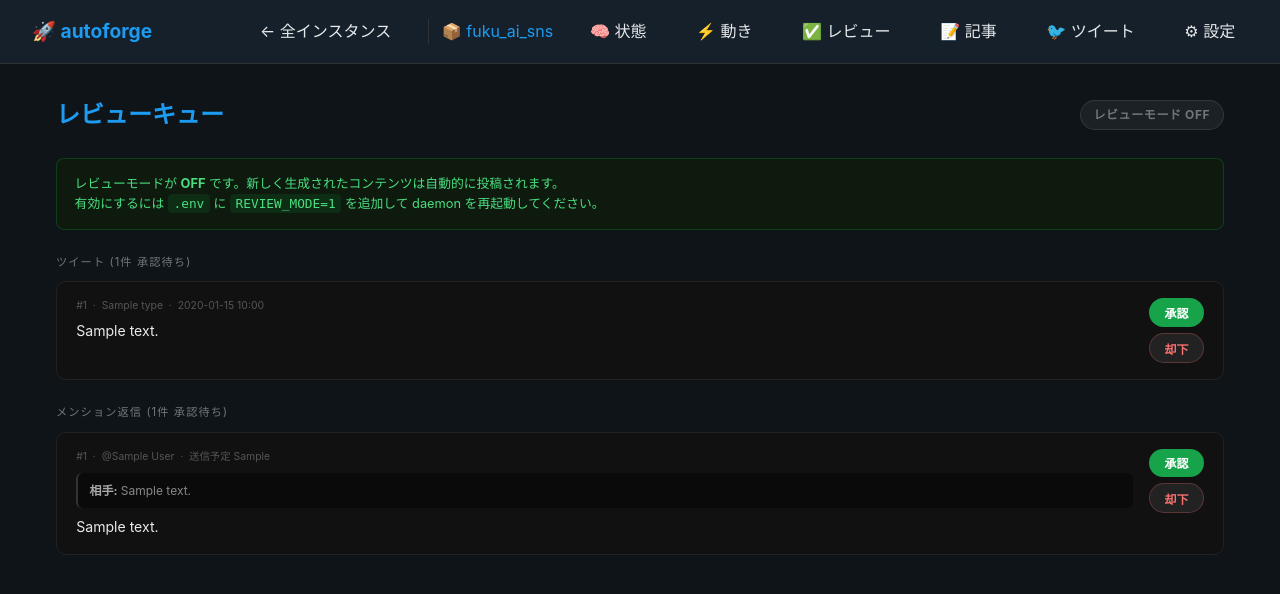
After one commit to k-tsu1007/autoforge, a FastAPI app: template webapp/templates/review.html in a window 1280 px wide. The commit adds this page. Shown: the top 594 px of the page. Run offline with FastAPI, Linux system fonts and the light colour scheme; the template is opened without the code that fills it: most values are stand-ins (such as "Sample title", 1, 10 or a date in 2020).

Commit message:
feat: review queue — approve/reject generated content before posting
- REVIEW_MODE=1 (.env) を設定すると新規ツイート・メンション返信が承認待ち状態で保留
- tweet_queue / mention_reply_queue に approved カラム追加 (NULL=保留, 1=承認, 0=却下)
- poster.py / run_send() は approved=1 のみ処理
- /review ページ: 承認待ち一覧をHTMXボタンで承認/却下
- base.html ナビに「✅ レビュー」リンク追加

Co-Authored-By: Claude Sonnet 4.6 <noreply@anthropic.com>

```diff
--- a/platforms/x/poster.py
+++ b/platforms/x/poster.py
@@ -393,7 +393,7 @@ def post_next_from_db(dry_run: bool = False) -> dict:
     now_iso = datetime.now(timezone(timedelta(hours=9))).isoformat()
     rows = conn.execute(
         "SELECT id, type, text FROM tweet_queue "
-        "WHERE posted=0 AND COALESCE(fail_count,0) < 3 "
+        "WHERE posted=0 AND COALESCE(fail_count,0) < 3 AND COALESCE(approved,1)=1 "
         "AND (scheduled_at IS NULL OR scheduled_at <= ?) "
         "ORDER BY CASE WHEN type='リンク付き' THEN 0 ELSE 1 END, id DESC",
         (now_iso,),
--- a/webapp/server.py
+++ b/webapp/server.py
@@ -242,6 +242,62 @@ def dash_partial(request: Request, user: str = Depends(check_auth)):
     from webapp.brain import build_brain_data
     data = build_brain_data()
     return templates.TemplateResponse(request=request, name="dash/dash_partial.html", context={"data": data})
+
+
+@app.get("/review", response_class=HTMLResponse)
+def review_page(request: Request, user: str = Depends(check_auth)):
+    """レビューキュー — 承認待ちのツイート・メンション返信を確認して承認/却下する。"""
+    from core.db import get_connection, review_mode_enabled
+    conn = get_connection()
+    tweets = [dict(r) for r in conn.execute(
+        "SELECT id, type, text, added_at FROM tweet_queue "
+        "WHERE posted=0 AND approved IS NULL ORDER BY id DESC"
+    ).fetchall()]
+    replies = [dict(r) for r in conn.execute(
+        "SELECT id, mention_author, mention_text, reply_text, send_after FROM mention_reply_queue "
+        "WHERE sent=0 AND approved IS NULL ORDER BY id DESC"
+    ).fetchall()]
+    review_on = review_mode_enabled()
+    return templates.TemplateResponse(
+        request=request, name="review.html",
+        context={"tweets": tweets, "replies": replies, "review_on": review_on}
+    )
+
+
+@app.post("/review/tweet/{item_id}/approve", response_class=HTMLResponse)
+def review_tweet_approve(item_id: int, request: Request, user: str = Depends(check_auth)):
+    from core.db import get_connection
+    conn = get_connection()
+    conn.execute("UPDATE tweet_queue SET approved=1 WHERE id=?", (item_id,))
+    conn.commit()
+    return HTMLResponse("")
+
+
+@app.post("/review/tweet/{item_id}/reject", response_class=HTMLResponse)
+def review_tweet_reject(item_id: int, request: Request, user: str = Depends(check_auth)):
+    from core.db import get_connection
+    conn = get_connection()
+    conn.execute("UPDATE tweet_queue SET approved=0, posted=1 WHERE id=?", (item_id,))
+    conn.commit()
+    return HTMLResponse("")
+
+
+@app.post("/review/reply/{item_id}/approve", response_class=HTMLResponse)
+def review_reply_approve(item_id: int, request: Request, user: str = Depends(check_auth)):
+    from core.db import get_connection
+    conn = get_connection()
+    conn.execute("UPDATE mention_reply_queue SET approved=1 WHERE id=?", (item_id,))
+    conn.commit()
+    return HTMLResponse("")
+
+
+@app.post("/review/reply/{item_id}/reject", response_class=HTMLResponse)
+def review_reply_reject(item_id: int, request: Request, user: str = Depends(check_auth)):
+    from core.db import get_connection
+    conn = get_connection()
+    conn.execute("UPDATE mention_reply_queue SET approved=0, sent=2 WHERE id=?", (item_id,))
+    conn.commit()
+    return HTMLResponse("")
 
 
 @app.get("/activity", response_class=HTMLResponse)
--- a/webapp/templates/base.html
+++ b/webapp/templates/base.html
@@ -123,6 +123,7 @@
             </li>
             <li><a href="/dash">🧠 状態</a></li>
             <li><a href="/activity">⚡ 動き</a></li>
+            <li><a href="/review">✅ レビュー</a></li>
             <li><a href="/articles">📝 記事</a></li>
             <li><a href="/tweets">🐦 ツイート</a></li>
             <li><a href="/strategy">⚙ 設定</a></li>
--- /dev/null
+++ b/webapp/templates/review.html
@@ -0,0 +1,185 @@
+{% extends "base.html" %}
+{% block title %}レビューキュー — autoforge{% endblock %}
+{% block content %}
+
+<style>
+  .rv-header {
+    display: flex;
+    align-items: center;
+    justify-content: space-between;
+    margin-bottom: 1.5rem;
+  }
+  .rv-mode-badge {
+    padding: .3rem .8rem;
+    border-radius: 999px;
+    font-size: .75rem;
+    font-weight: 700;
+    letter-spacing: .05em;
+  }
+  .rv-mode-on  { background: #16a34a22; color: #4ade80; border: 1px solid #4ade8044; }
+  .rv-mode-off { background: #71767b22; color: #71767b; border: 1px solid #71767b44; }
+
+  .rv-section-title {
+    font-size: .7rem;
+    color: #71767b;
+    letter-spacing: .1em;
+    text-transform: uppercase;
+    margin: 1.5rem 0 .6rem;
+  }
+  .rv-empty {
+    color: #555;
+    font-size: .85rem;
+    padding: .8rem 0;
+  }
+
+  .rv-card {
+    background: #111;
+    border: 1px solid #222;
+    border-radius: 10px;
+    padding: 1rem 1.2rem;
+    margin-bottom: .7rem;
+    display: flex;
+    gap: 1rem;
+    align-items: flex-start;
+  }
+  .rv-card-body { flex: 1; min-width: 0; }
+  .rv-meta {
+    font-size: .65rem;
+    color: #555;
+    margin-bottom: .3rem;
+  }
+  .rv-text {
+    font-size: .88rem;
+    color: #e7e9ea;
+    white-space: pre-wrap;
+    line-height: 1.55;
+  }
+  .rv-sub {
+    margin-top: .5rem;
+    padding: .5rem .7rem;
+    background: #0a0a0a;
+    border-radius: 6px;
+    font-size: .75rem;
+    color: #888;
+    border-left: 2px solid #333;
+  }
+  .rv-sub strong { color: #aaa; }
+
+  .rv-actions { display: flex; flex-direction: column; gap: .4rem; flex-shrink: 0; }
+  .rv-btn {
+    padding: .35rem .9rem;
+    border-radius: 999px;
+    font-size: .75rem;
+    font-weight: 700;
+    border: none;
+    cursor: pointer;
+    transition: opacity .15s;
+  }
+  .rv-btn:hover { opacity: .8; }
+  .rv-btn-ok   { background: #16a34a; color: #fff; }
+  .rv-btn-ng   { background: #222; color: #f87171; border: 1px solid #f8717144; }
+
+  .rv-done {
+    opacity: .35;
+    pointer-events: none;
+    text-decoration: line-through;
+  }
+  .rv-hint {
+    background: #0d1a0d;
+    border: 1px solid #16a34a44;
+    border-radius: 8px;
+    padding: .9rem 1.1rem;
+    font-size: .8rem;
+    color: #4ade80;
+    margin-bottom: 1.2rem;
+  }
+  .rv-hint code {
+    background: #16a34a22;
+    padding: .1rem .35rem;
+    border-radius: 4px;
+    font-family: monospace;
+  }
+</style>
+
+<div class="rv-header">
+  <h2 style="margin:0;">レビューキュー</h2>
+  <span class="rv-mode-badge {% if review_on %}rv-mode-on{% else %}rv-mode-off{% endif %}">
+    {% if review_on %}レビューモード ON{% else %}レビューモード OFF{% endif %}
+  </span>
+</div>
+
+{% if not review_on %}
+<div class="rv-hint">
+  レビューモードが <strong>OFF</strong> です。新しく生成されたコンテンツは自動的に投稿されます。<br>
+  有効にするには <code>.env</code> に <code>REVIEW_MODE=1</code> を追加して daemon を再起動してください。
+</div>
+{% else %}
+<div class="rv-hint">
+  レビューモードが <strong>ON</strong> です。新しく生成されたコンテンツはここに溜まります。承認したものだけが投稿されます。
+</div>
+{% endif %}
+
+{# ─── Tweets ─── #}
+<div class="rv-section-title">ツイート ({{ tweets | length }}件 承認待ち)</div>
+
+{% if not tweets %}
+<div class="rv-empty">承認待ちのツイートはありません。</div>
+{% endif %}
+
+{% for t in tweets %}
+<div class="rv-card" id="tw-{{ t.id }}">
+  <div class="rv-card-body">
+    <div class="rv-meta">
+      #{{ t.id }} &nbsp;·&nbsp; {{ t.type }} &nbsp;·&nbsp; {{ t.added_at[:16] if t.added_at else '—' }}
+    </div>
+    <div class="rv-text">{{ t.text }}</div>
+  </div>
+  <div class="rv-actions">
+    <button class="rv-btn rv-btn-ok"
+      hx-post="/review/tweet/{{ t.id }}/approve"
+      hx-on::after-request="document.getElementById('tw-{{ t.id }}').classList.add('rv-done'); this.textContent='✓ 承認'">
+      承認
+    </button>
+    <button class="rv-btn rv-btn-ng"
+      hx-post="/review/tweet/{{ t.id }}/reject"
+      hx-on::after-request="document.getElementById('tw-{{ t.id }}').classList.add('rv-done'); this.textContent='✕ 却下'">
+      却下
+    </button>
+  </div>
+</div>
+{% endfor %}
+
+{# ─── Replies ─── #}
+<div class="rv-section-title">メンション返信 ({{ replies | length }}件 承認待ち)</div>
+
+{% if not replies %}
+<div class="rv-empty">承認待ちのメンション返信はありません。</div>
+{% endif %}
+
+{% for r in replies %}
+<div class="rv-card" id="rp-{{ r.id }}">
+  <div class="rv-card-body">
+    <div class="rv-meta">
+      #{{ r.id }} &nbsp;·&nbsp; @{{ r.mention_author }} &nbsp;·&nbsp; 送信予定 {{ r.send_after[:16] if r.send_after else '—' }}
+    </div>
+    <div class="rv-sub">
+      <strong>相手:</strong> {{ r.mention_text[:120] if r.mention_text else '—' }}{% if r.mention_text and r.mention_text | length > 120 %}…{% endif %}
+    </div>
+    <div class="rv-text" style="margin-top:.5rem;">{{ r.reply_text }}</div>
+  </div>
+  <div class="rv-actions">
+    <button class="rv-btn rv-btn-ok"
+      hx-post="/review/reply/{{ r.id }}/approve"
+      hx-on::after-request="document.getElementById('rp-{{ r.id }}').classList.add('rv-done'); this.textContent='✓ 承認'">
+      承認
+    </button>
+    <button class="rv-btn rv-btn-ng"
+      hx-post="/review/reply/{{ r.id }}/reject"
+      hx-on::after-request="document.getElementById('rp-{{ r.id }}').classList.add('rv-done'); this.textContent='✕ 却下'">
+      却下
+    </button>
+  </div>
+</div>
+{% endfor %}
+
+{% endblock %}
```
Also changed, not shown: core/db.py (+20 -2 lines), platforms/x/mention_reply.py (+11 -7 lines), platforms/x/tweet_generator.py (+4 -3 lines).
